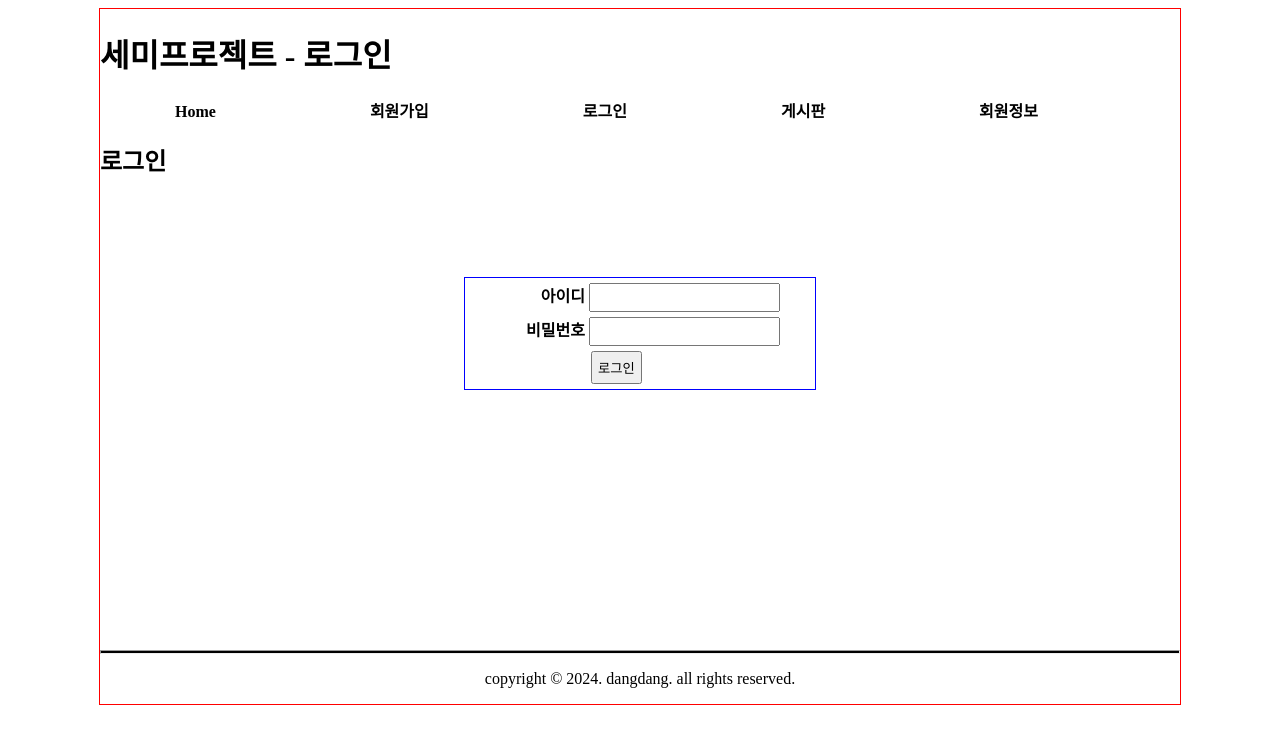
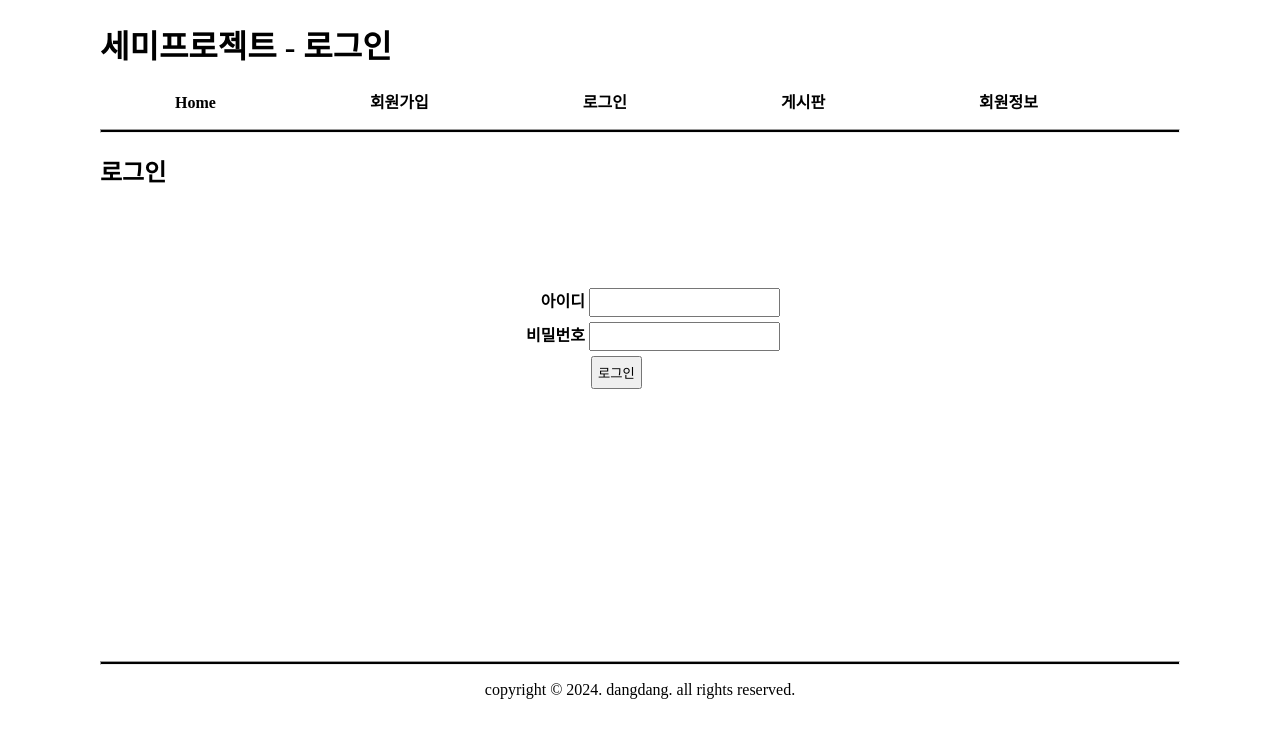
Before and after one commit to gongbu22/semiprojectv1, a FastAPI app: page /member/login in a window 1280 px wide. Shown: the top 744 px of the page. Run offline with FastAPI, Linux system fonts and the light colour scheme.

Commit message:
메뉴 선 추가

```diff
--- a/views/static/css/project.css
+++ b/views/static/css/project.css
@@ -1,6 +1,5 @@
-#wrap { width: 1080px; border: 1px solid red;
-    margin: 0 auto }
-nav ul { list-style: none; padding: 0 }
+#wrap { width: 1080px; margin: 0 auto }
+nav ul { list-style: none; padding: 0;  }
 nav ul li { display: inline; padding: 0 75px }
 
 a:link { color: black; text-decoration: none; font-weight: bold }
--- a/views/templates/board/list.html
+++ b/views/templates/board/list.html
@@ -33,7 +33,7 @@
             <li><a href="/board/list">게시판</a></li>
             <li><a href="/member/myinfo">회원정보</a></li>
         </ul>
-<!--            <hr>-->
+            <hr>
         </nav>
         <main>
             <h2>게시판</h2>
--- a/views/templates/board/modify.html
+++ b/views/templates/board/modify.html
@@ -24,7 +24,7 @@
             <li><a href="/board/list">게시판</a></li>
             <li><a href="/member/myinfo">회원정보</a></li>
         </ul>
-<!--            <hr>-->
+            <hr>
         </nav>
         <main>
             <h2>본문글 수정</h2>
--- a/views/templates/board/view.html
+++ b/views/templates/board/view.html
@@ -23,7 +23,7 @@
             <li><a href="/board/list">게시판</a></li>
             <li><a href="/member/myinfo">회원정보</a></li>
         </ul>
-<!--            <hr>-->
+            <hr>
         </nav>
         <main>
             <h2>본문글</h2>
--- a/views/templates/board/write.html
+++ b/views/templates/board/write.html
@@ -25,7 +25,7 @@
             <li><a href="/board/list">게시판</a></li>
             <li><a href="/member/myinfo">회원정보</a></li>
         </ul>
-<!--            <hr>-->
+            <hr>
         </nav>
         <main>
             <h2>글쓰기</h2>
--- a/views/templates/member/join.html
+++ b/views/templates/member/join.html
@@ -25,7 +25,7 @@
             <li><a href="/board/list">게시판</a></li>
             <li><a href="/member/myinfo">회원정보</a></li>
         </ul>
-<!--            <hr>-->
+            <hr>
         </nav>
         <main>
             <h2>회원가입</h2>
--- a/views/templates/member/login.html
+++ b/views/templates/member/login.html
@@ -5,8 +5,7 @@
     <title>세미프로젝트</title>
     <link rel="stylesheet" href="/static/css/project.css" >
     <style>
-        form { border: 1px solid  blue; width: 350px;
-            margin: 100px auto; }
+        form { width: 350px; margin: 100px auto; }
         form label { display: inline-block; width: 120px;
             text-align: right; font-weight: bold }
         form div { margin: 5px 0 }
@@ -24,7 +23,7 @@
             <li><a href="/board/list">게시판</a></li>
             <li><a href="/member/myinfo">회원정보</a></li>
         </ul>
-<!--            <hr>-->
+            <hr>
         </nav>
         <main>
             <h2>로그인</h2>
--- a/views/templates/member/myinfo.html
+++ b/views/templates/member/myinfo.html
@@ -20,7 +20,7 @@
             <li><a href="/board/list">게시판</a></li>
             <li><a href="/member/myinfo">회원정보</a></li>
         </ul>
-<!--            <hr>-->
+            <hr>
         </nav>
         <main>
             <h2>회원정보</h2>
```
